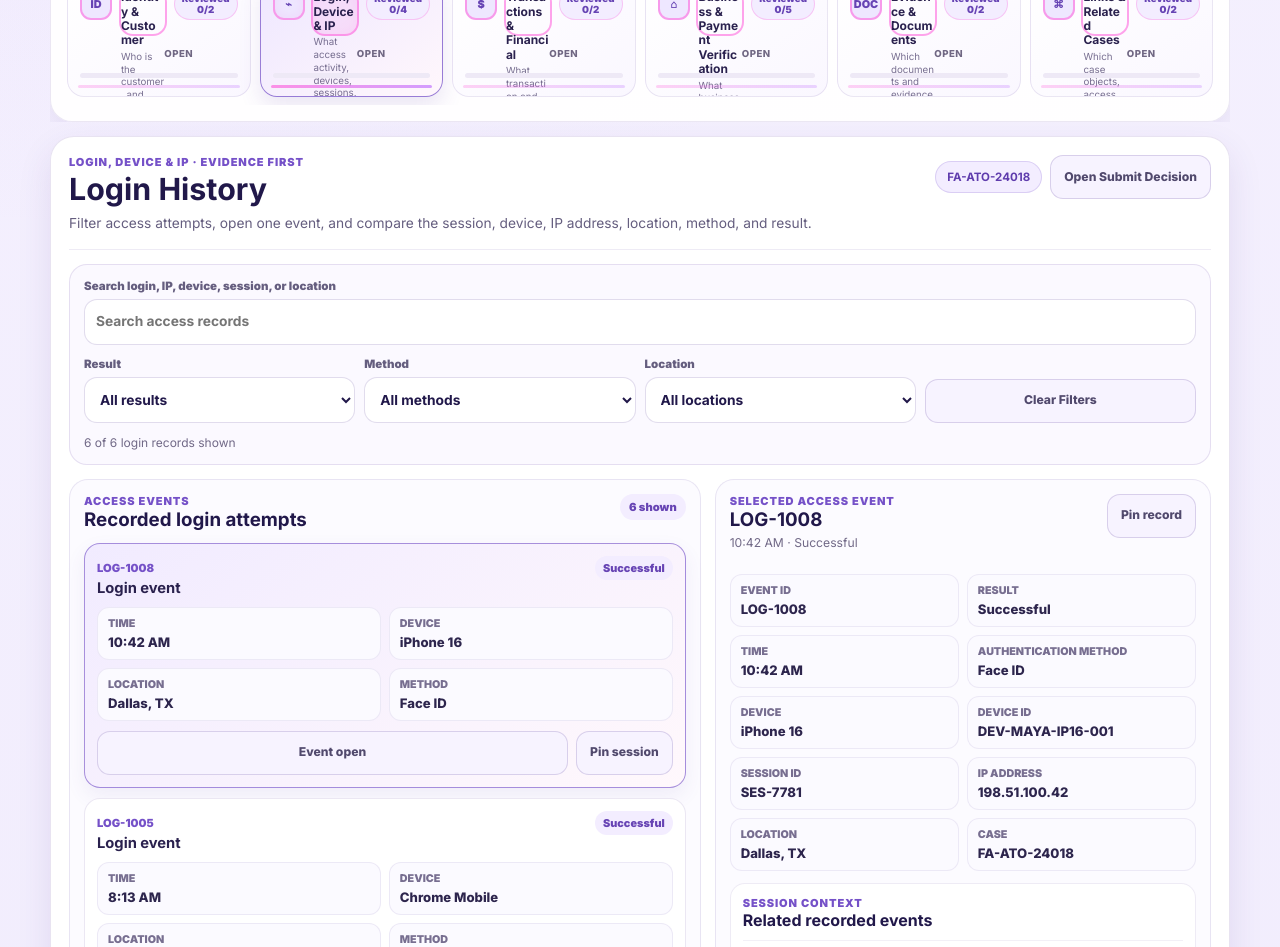
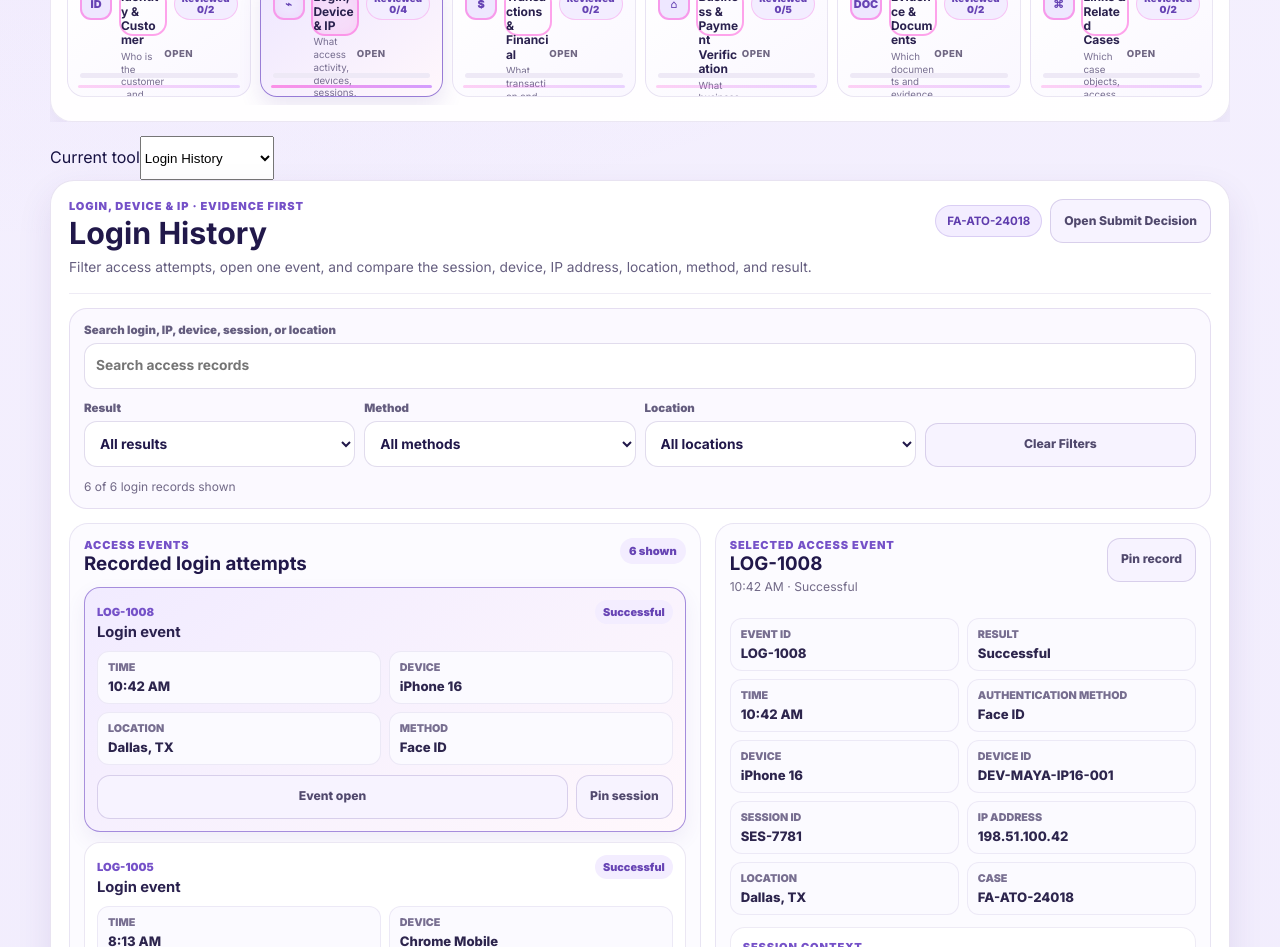
Before and after one commit to iamre2024-debug/fraud-Academy-v1, a React (Vite) app: page / in a window 1280 px wide. Shown: the part 1820-2767 px from the top of the page. Built offline with nearby package versions, Linux system fonts and the light colour scheme.

Commit message:
Expose direct switching across dedicated investigation tools

```diff
--- a/src/VisualWorkspace.jsx
+++ b/src/VisualWorkspace.jsx
@@ -7,6 +7,7 @@ import BusinessIntelligencePanel from './BusinessIntelligencePanel.jsx';
 import CaseSummaryCard from './CaseSummaryCard.jsx';
 import CategoryTileRail from './CategoryTileRail.jsx';
 import Customer360Panel from './Customer360Panel.jsx';
+import DedicatedToolSwitcher from './DedicatedToolSwitcher.jsx';
 import IdentityIntelligencePanel from './IdentityIntelligencePanel.jsx';
 import InvestigationToolPanel from './InvestigationToolPanel.jsx';
 import LoginHistoryPanel from './LoginHistoryPanel.jsx';
@@ -285,6 +286,7 @@ export default function VisualWorkspace({ activeCaseId, cases = enrichTrainingCa
         </section>
 
         <div className="workflow-active-tool-stage" data-active-workflow-stage={activeStage}>
+          <DedicatedToolSwitcher activeCategory={activeCategory} tool={tool} openTool={openTool} />
           {tool === 'Customer 360' ? (
             <Customer360Panel {...activeToolProps} />
           ) : tool === 'Identity Intelligence' ? (
```
